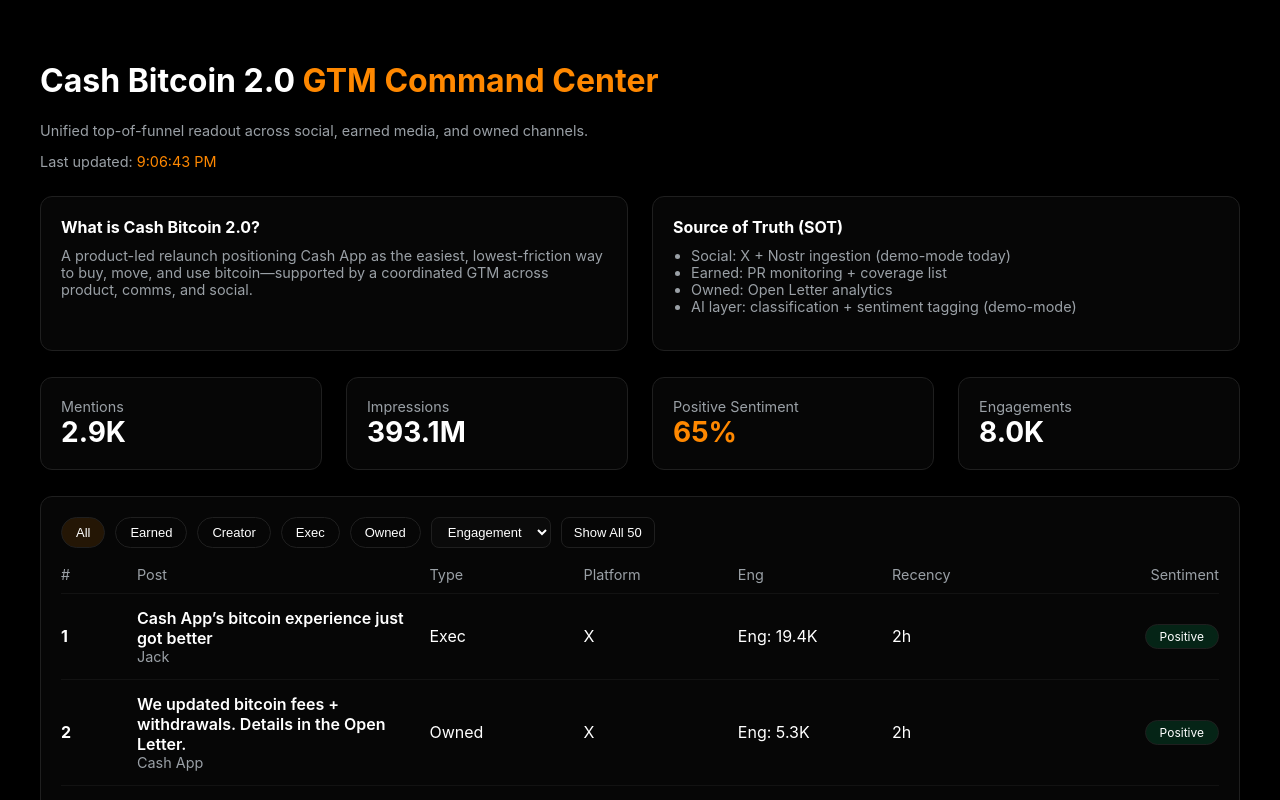
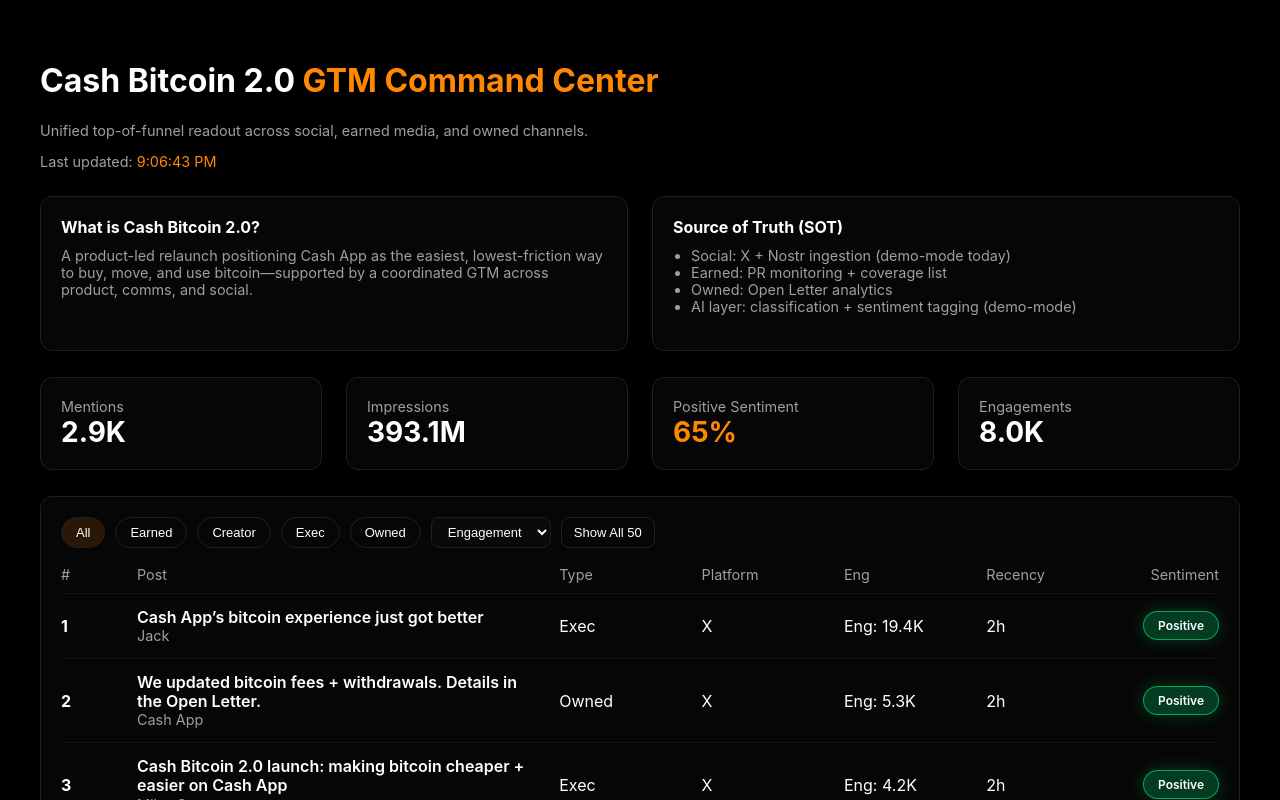
Before and after one commit to mpeeezy/bitcoin-gtm-dashboard, a Next.js app: page / in a window 1280 px wide. Shown: the top 800 px of the page. Built offline with nearby package versions, Linux system fonts and the light colour scheme.

Commit message:
Wider post column + vibrant sentiment

```diff
--- a/app/page.tsx
+++ b/app/page.tsx
@@ -60,23 +60,41 @@
 }
 
 function SentimentPill({ s }: { s?: Sentiment }) {
-  const bg =
+  const style =
     s === "Positive"
-      ? "rgba(0,255,136,0.12)"
+      ? {
+          bg: "rgba(0, 255, 136, 0.22)",
+          border: "rgba(0, 255, 136, 0.55)",
+          glow: "0 0 18px rgba(0,255,136,0.22)",
+        }
       : s === "Neutral"
-      ? "rgba(255,255,255,0.08)"
+      ? {
+          bg: "rgba(255, 255, 255, 0.16)",
+          border: "rgba(255, 255, 255, 0.28)",
+          glow: "0 0 12px rgba(255,255,255,0.12)",
+        }
       : s === "Negative"
-      ? "rgba(255,80,80,0.12)"
-      : "rgba(255,255,255,0.06)";
+      ? {
+          bg: "rgba(255, 70, 70, 0.20)",
+          border: "rgba(255, 70, 70, 0.50)",
+          glow: "0 0 18px rgba(255,70,70,0.18)",
+        }
+      : {
+          bg: "rgba(255,255,255,0.10)",
+          border: "rgba(255,255,255,0.18)",
+          glow: "none",
+        };
 
   return (
     <span
       style={{
         borderRadius: 999,
-        padding: "4px 14px",
+        padding: "6px 14px",
         fontSize: 12,
-        border: "1px solid #1f1f1f",
-        background: bg,
+        fontWeight: 600,
+        border: `1px solid ${style.border}`,
+        background: style.bg,
+        boxShadow: style.glow,
         justifySelf: "end",
         width: "fit-content",
       }}
@@ -151,9 +169,11 @@
     });
   }, [feed, filter, sortKey]);
 
+  // Wider post column; smaller “Recency” and “Sentiment” to reduce wasted space.
+  const gridCols = "60px 2.25fr 0.7fr 0.7fr 0.7fr 0.55fr 0.65fr";
+
   return (
     <main className="main">
-      {/* HEADER */}
       <header style={{ marginBottom: 26 }}>
         <h1 style={{ fontSize: 32, fontWeight: 700 }}>
           Cash Bitcoin 2.0 <span className="accent">GTM Command Center</span>
@@ -166,7 +186,6 @@
         </p>
       </header>
 
-      {/* WHAT IS + SOT */}
       <section
         style={{
           display: "grid",
@@ -194,7 +213,6 @@
         </div>
       </section>
 
-      {/* KPI ROW (now 4 KPIs) */}
       <section
         style={{
           display: "grid",
@@ -224,11 +242,12 @@
 
         <div className="card">
           <div className="hint">Engagements</div>
-          <div style={{ fontSize: 28, fontWeight: 700 }}>{m ? formatNumber(m.engagements) : "—"}</div>
+          <div style={{ fontSize: 28, fontWeight: 700 }}>
+            {m ? formatNumber(m.engagements) : "—"}
+          </div>
         </div>
       </section>
 
-      {/* LEADERBOARD */}
       <section className="card">
         <div style={{ display: "flex", gap: 10, flexWrap: "wrap", marginBottom: 18 }}>
           {(["All", "Earned", "Creator", "Exec", "Owned"] as const).map((t) => (
@@ -239,7 +258,7 @@
                 borderRadius: 999,
                 padding: "6px 14px",
                 border: "1px solid #1f1f1f",
-                background: filter === t ? "rgba(255,136,0,0.12)" : "transparent",
+                background: filter === t ? "rgba(255,136,0,0.14)" : "transparent",
                 color: "#fff",
                 fontSize: 13,
               }}
@@ -271,7 +290,7 @@
               borderRadius: 8,
               padding: "6px 12px",
               border: "1px solid #1f1f1f",
-              background: showAll ? "rgba(255,136,0,0.12)" : "transparent",
+              background: showAll ? "rgba(255,136,0,0.14)" : "transparent",
               color: "#fff",
               fontSize: 13,
             }}
@@ -284,7 +303,7 @@
           className="hint"
           style={{
             display: "grid",
-            gridTemplateColumns: "60px 1.6fr 0.8fr 0.8fr 0.8fr 0.8fr 1fr",
+            gridTemplateColumns: gridCols,
             gap: 16,
             paddingBottom: 10,
           }}
@@ -313,7 +332,7 @@
               rel="noreferrer"
               style={{
                 display: "grid",
-                gridTemplateColumns: "60px 1.6fr 0.8fr 0.8fr 0.8fr 0.8fr 1fr",
+                gridTemplateColumns: gridCols,
                 gap: 16,
                 padding: "14px 0",
                 borderTop: "1px solid #121212",
@@ -324,8 +343,8 @@
             >
               <div style={{ fontWeight: 700 }}>{index + 1}</div>
 
-              <div>
-                <div style={{ fontWeight: 600 }}>{it.title}</div>
+              <div style={{ minWidth: 0 }}>
+                <div style={{ fontWeight: 600, lineHeight: 1.2 }}>{it.title}</div>
                 <div className="hint">{it.sourceName ?? it.authorName}</div>
               </div>
 
```
